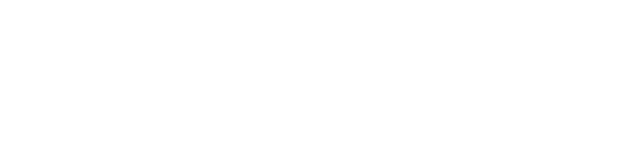
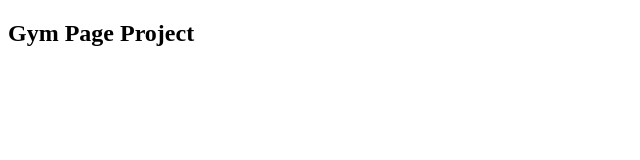
Before and after one commit to hughes-dev/FitnessWebsiteRepo, a plain HTML site: page index.html in a window 1280 px wide. Shown: the whole page, without its empty margins (0-640 px from the left). Drawn offline with Linux system fonts and the light colour scheme.

Commit message:
Changed index page

```diff
--- a/index.html
+++ b/index.html
@@ -1,4 +1,4 @@
 <!DOCTYPE html>
 <html lang="en">
-
+    <h2>Gym Page Project</h2>
 </html>
```
